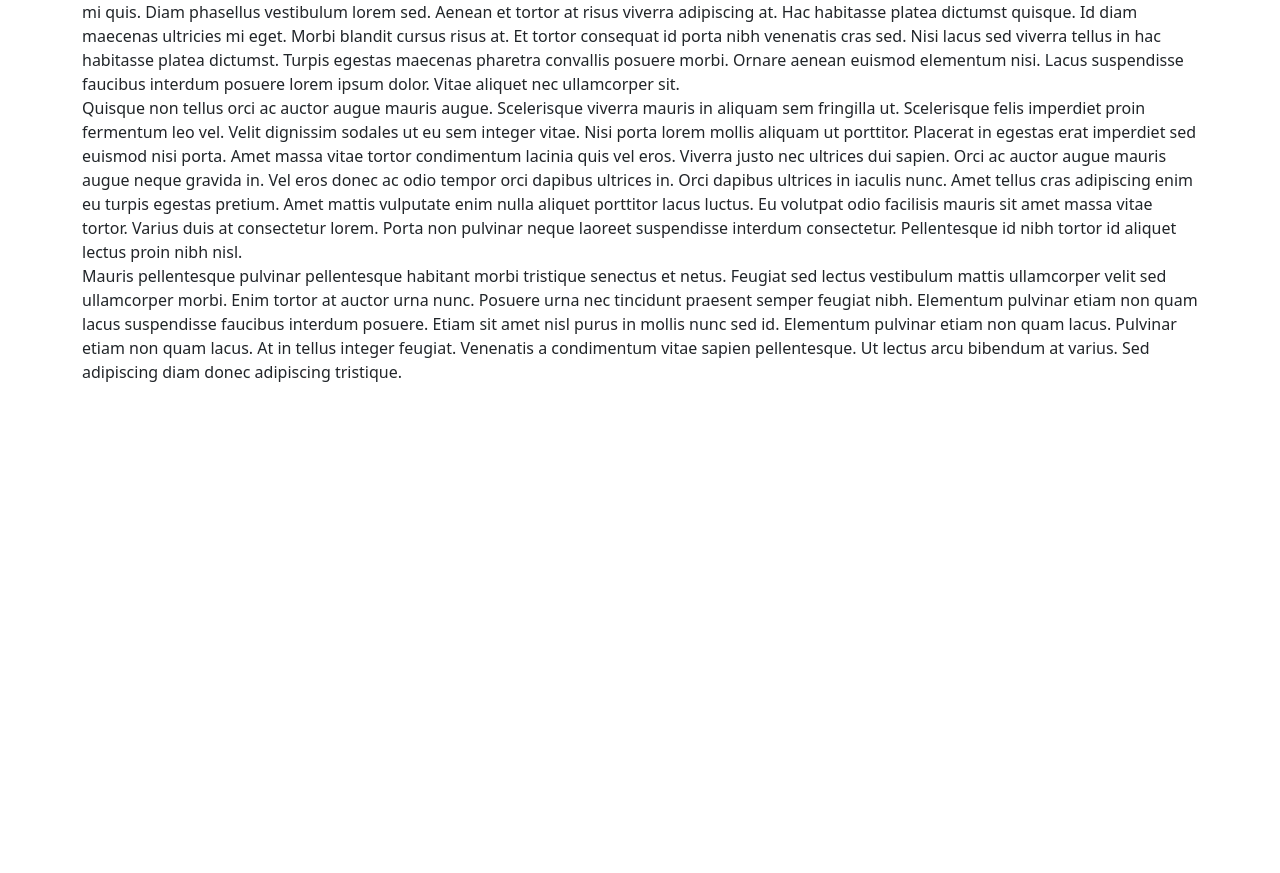
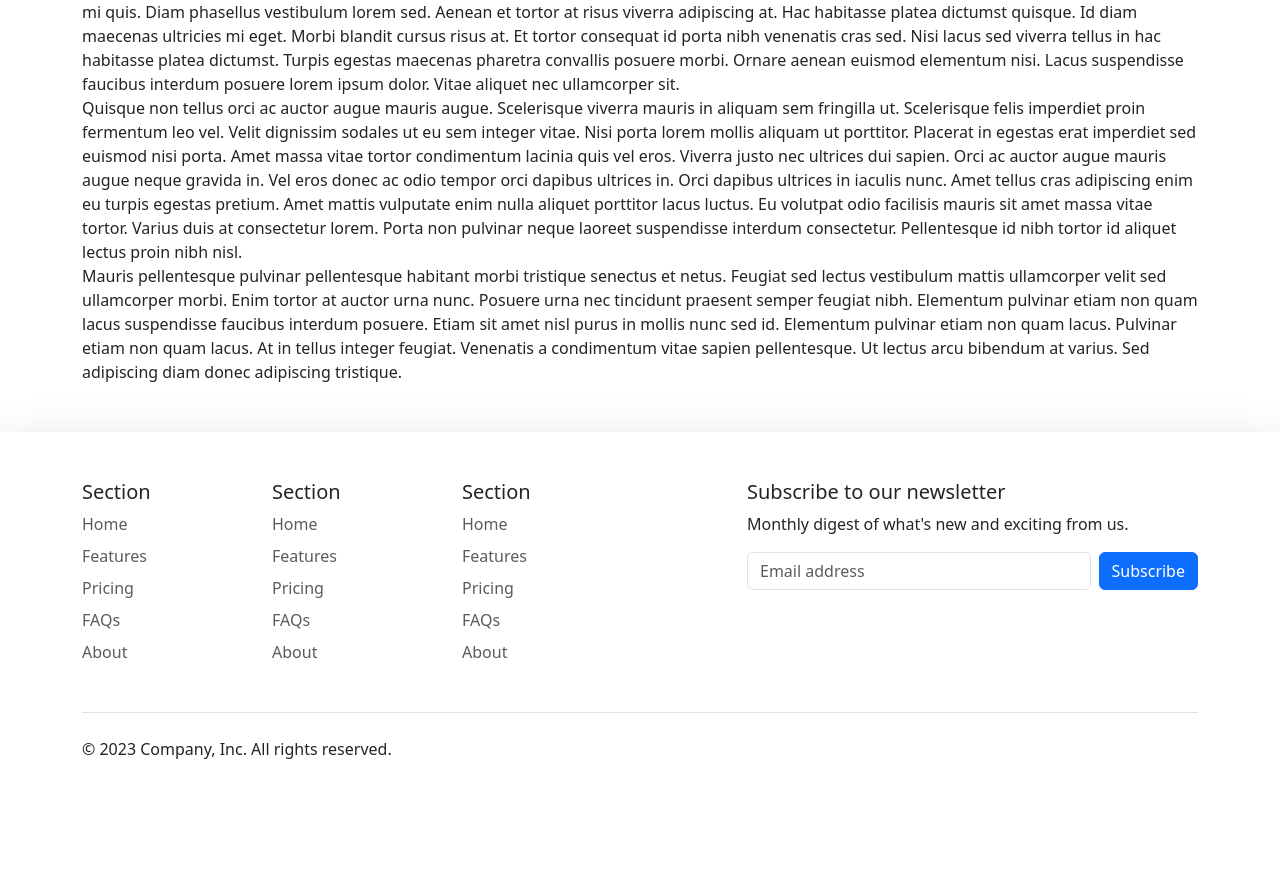
Before and after one commit to bmenani/projeto-git, a plain HTML site: page index.html in a window 1280 px wide. Shown: the part 544-1417 px from the top of the page. Before the commit the page ends 944 px from the top, so only its background shows below. Drawn offline with nearby package versions, Linux system fonts and the light colour scheme.

Commit message:
Add footer

```diff
--- a/index.html
+++ b/index.html
@@ -56,6 +56,62 @@ Quisque non tellus orci ac auctor augue mauris augue. Scelerisque viverra mauris
 Mauris pellentesque pulvinar pellentesque habitant morbi tristique senectus et netus. Feugiat sed lectus vestibulum mattis ullamcorper velit sed ullamcorper morbi. Enim tortor at auctor urna nunc. Posuere urna nec tincidunt praesent semper feugiat nibh. Elementum pulvinar etiam non quam lacus suspendisse faucibus interdum posuere. Etiam sit amet nisl purus in mollis nunc sed id. Elementum pulvinar etiam non quam lacus. Pulvinar etiam non quam lacus. At in tellus integer feugiat. Venenatis a condimentum vitae sapien pellentesque. Ut lectus arcu bibendum at varius. Sed adipiscing diam donec adipiscing tristique. <br>
     </p>
 </div>
-        <script src="https://cdn.jsdelivr.net/npm/bootstrap@5.3.0-alpha3/dist/js/bootstrap.bundle.min.js" integrity="sha384-ENjdO4Dr2bkBIFxQpeoTz1HIcje39Wm4jDKdf19U8gI4ddQ3GYNS7NTKfAdVQSZe" crossorigin="anonymous"></script>
+<div class="shadow-lg mt-5">
+  <div class="container">
+    <footer class="py-5">
+      <div class="row">
+        <div class="col-6 col-md-2 mb-3">
+          <h5>Section</h5>
+          <ul class="nav flex-column">
+            <li class="nav-item mb-2"><a href="#" class="nav-link p-0 text-body-secondary">Home</a></li>
+            <li class="nav-item mb-2"><a href="#" class="nav-link p-0 text-body-secondary">Features</a></li>
+            <li class="nav-item mb-2"><a href="#" class="nav-link p-0 text-body-secondary">Pricing</a></li>
+            <li class="nav-item mb-2"><a href="#" class="nav-link p-0 text-body-secondary">FAQs</a></li>
+            <li class="nav-item mb-2"><a href="#" class="nav-link p-0 text-body-secondary">About</a></li>
+          </ul>
+        </div>
+
+        <div class="col-6 col-md-2 mb-3">
+          <h5>Section</h5>
+          <ul class="nav flex-column">
+            <li class="nav-item mb-2"><a href="#" class="nav-link p-0 text-body-secondary">Home</a></li>
+            <li class="nav-item mb-2"><a href="#" class="nav-link p-0 text-body-secondary">Features</a></li>
+            <li class="nav-item mb-2"><a href="#" class="nav-link p-0 text-body-secondary">Pricing</a></li>
+            <li class="nav-item mb-2"><a href="#" class="nav-link p-0 text-body-secondary">FAQs</a></li>
+            <li class="nav-item mb-2"><a href="#" class="nav-link p-0 text-body-secondary">About</a></li>
+          </ul>
+        </div>
+
+        <div class="col-6 col-md-2 mb-3">
+          <h5>Section</h5>
+          <ul class="nav flex-column">
+            <li class="nav-item mb-2"><a href="#" class="nav-link p-0 text-body-secondary">Home</a></li>
+            <li class="nav-item mb-2"><a href="#" class="nav-link p-0 text-body-secondary">Features</a></li>
+            <li class="nav-item mb-2"><a href="#" class="nav-link p-0 text-body-secondary">Pricing</a></li>
+            <li class="nav-item mb-2"><a href="#" class="nav-link p-0 text-body-secondary">FAQs</a></li>
+            <li class="nav-item mb-2"><a href="#" class="nav-link p-0 text-body-secondary">About</a></li>
+          </ul>
+        </div>
+
+        <div class="col-md-5 offset-md-1 mb-3">
+          <form>
+            <h5>Subscribe to our newsletter</h5>
+            <p>Monthly digest of what's new and exciting from us.</p>
+            <div class="d-flex flex-column flex-sm-row w-100 gap-2">
+              <label for="newsletter1" class="visually-hidden">Email address</label>
+              <input id="newsletter1" type="text" class="form-control" placeholder="Email address">
+              <button class="btn btn-primary" type="button">Subscribe</button>
+            </div>
+          </form>
+        </div>
+      </div>
+
+      <div class="d-flex flex-column flex-sm-row justify-content-between py-4 my-4 border-top">
+        <p>© 2023 Company, Inc. All rights reserved.</p>
+      </div>
+    </footer>
+  </div>
+</div>
+       <script src="https://cdn.jsdelivr.net/npm/bootstrap@5.3.0-alpha3/dist/js/bootstrap.bundle.min.js" integrity="sha384-ENjdO4Dr2bkBIFxQpeoTz1HIcje39Wm4jDKdf19U8gI4ddQ3GYNS7NTKfAdVQSZe" crossorigin="anonymous"></script>
   </body>
 </html>
```
